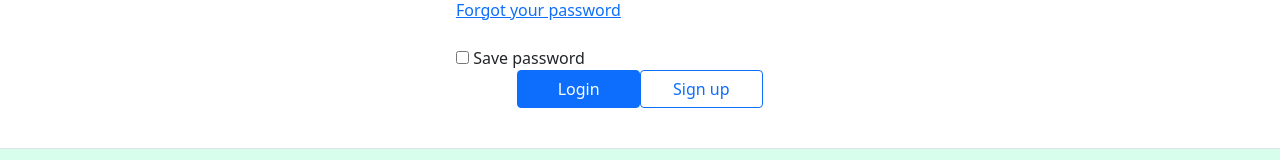
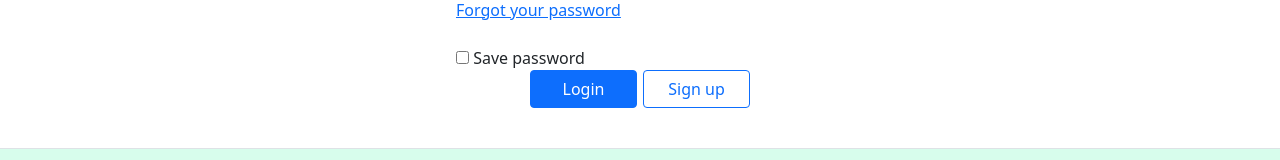
Before and after one commit to klintwales/Coffee-Shop, a React (Create React App) app: page /login in a window 1280 px wide. Shown: the part 296-456 px from the top of the page. Built offline with nearby package versions, Linux system fonts and the light colour scheme.

Commit message:
Add margin to buttons

```diff
--- a/src/components/login.jsx
+++ b/src/components/login.jsx
@@ -23,10 +23,10 @@ function Login(){
                 <label> <input type="checkbox"/> Save password </label>
               </div>
             </div>
-              <div class="form-group">
+              <div class="container form-group">
                 <div class="row align-content-center mx-auto d-flex justify-content-center">
-                  <button type="submit" class="btn btn-primary btn-block col-4 align-self-center d-flex justify-content-center"> Login  </button>
-                <a href="" class="float-right btn btn-outline-primary col-4 align-self-center d-flex justify-content-center">Sign up</a>
+                  <button type="submit" class="btn btn-primary btn-block col-4 align-self-center d-flex justify-content-center" style={{marginRight:"1%"}}> Login  </button>
+                <a href="" class="float-right btn btn-outline-primary col-4 align-self-center d-flex justify-content-center" style={{marginLeft:"1%"}}>Sign up</a>
                 </div>
               </div>
         </form>
```
